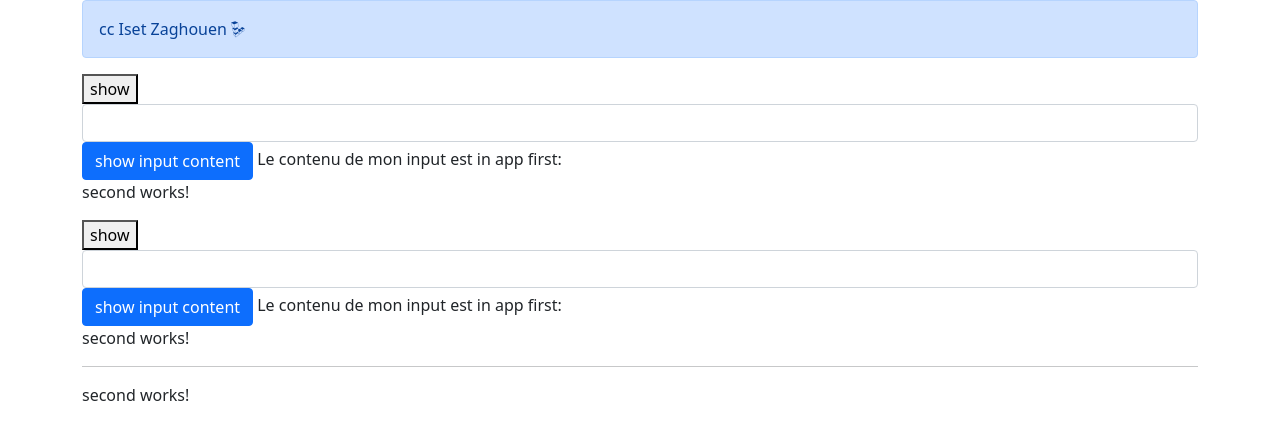
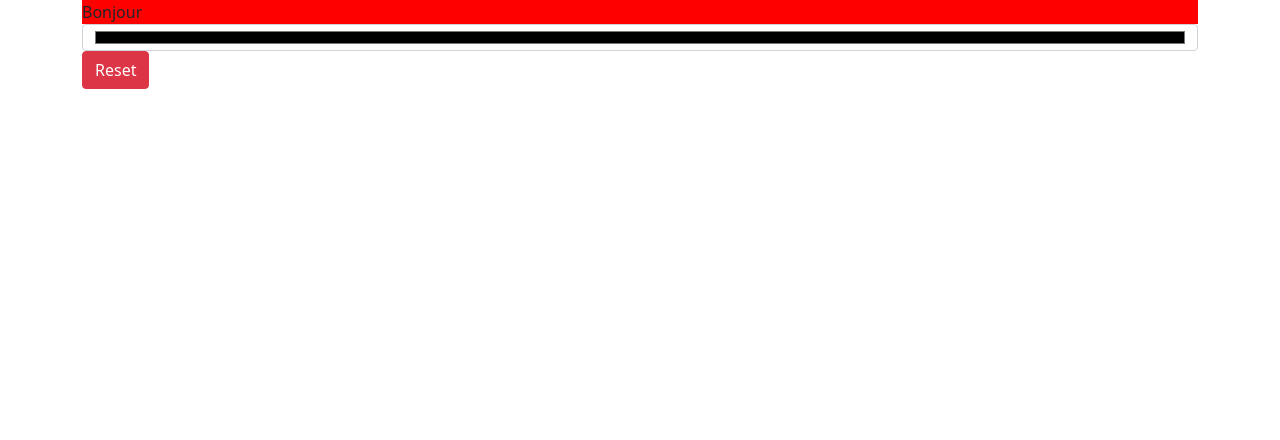
Before and after one commit to aymensellaouti/ngIsetZagh, an Angular app: page / in a window 1280 px wide. Shown: the top 440 px of the page. Built offline with nearby package versions, Linux system fonts and the light colour scheme.

Commit message:
color component exercice

```diff
--- a/src/app/app.component.html
+++ b/src/app/app.component.html
@@ -1,9 +1 @@
-<div class="alert alert-primary">
-  cc Iset Zaghouen <i class="fa fa-linode" aria-hidden="true"></i>
-</div>
-
-<app-first></app-first>
-<app-first></app-first>
-
-<hr>
-<app-second></app-second>
+<app-color></app-color>
--- a/src/app/app.module.ts
+++ b/src/app/app.module.ts
@@ -5,12 +5,14 @@
 import { AppComponent } from './app.component';
 import { FirstComponent } from './components/first/first.component';
 import { SecondComponent } from './components/second/second.component';
+import { ColorComponent } from './components/color/color.component';
 
 @NgModule({
   declarations: [
     AppComponent,
     FirstComponent,
-    SecondComponent
+    SecondComponent,
+    ColorComponent
   ],
   imports: [
     BrowserModule,
--- /dev/null
+++ b/src/app/components/color/color.component.html
@@ -0,0 +1,16 @@
+<div
+  [style.backgroundColor]="color"
+>
+  Bonjour
+</div>
+
+<input
+  #colorInput
+  (change)="changeColor(colorInput.value)"
+  type="color" class="form-control">
+
+<button
+  (click)="changeColor(defaultColor)"
+  class="btn btn-danger">
+  Reset
+</button>
--- /dev/null
+++ b/src/app/components/color/color.component.ts
@@ -0,0 +1,19 @@
+import { Component, OnInit } from '@angular/core';
+
+@Component({
+  selector: 'app-color',
+  templateUrl: './color.component.html',
+  styleUrls: ['./color.component.css']
+})
+export class ColorComponent implements OnInit {
+  defaultColor = 'red';
+  color = this.defaultColor;
+  constructor() { }
+
+  ngOnInit(): void {
+  }
+  changeColor(newColor): void {
+    this.color = newColor;
+  }
+
+}
```
Also changed, not shown: src/app/components/color/color.component.css (added), 1 other file (tests, documents, lock files or other folders).
